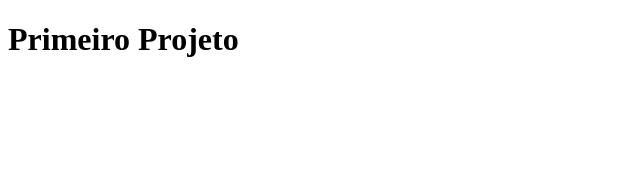
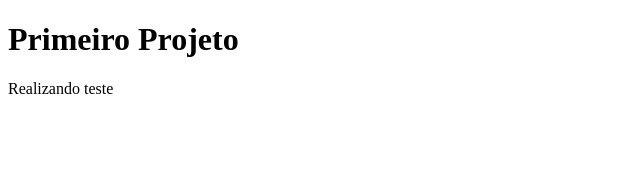
Before and after one commit to danilojduarte/Modulo001, a React (Create React App) app in the folder primeiro-projeto/: page / in a window 1280 px wide. Shown: the top 170 px of the page, without its empty margins (0-640 px from the left). Built offline with nearby package versions, Linux system fonts and the light colour scheme.

Commit message:
Realizando teste de componente

```diff
--- a/primeiro-projeto/src/App.js
+++ b/primeiro-projeto/src/App.js
@@ -3,6 +3,8 @@ function App() {
   return (
     <div>
       <h1>Primeiro Projeto</h1>
+
+      <p>Realizando teste</p>
     </div>
   );
 }
```
